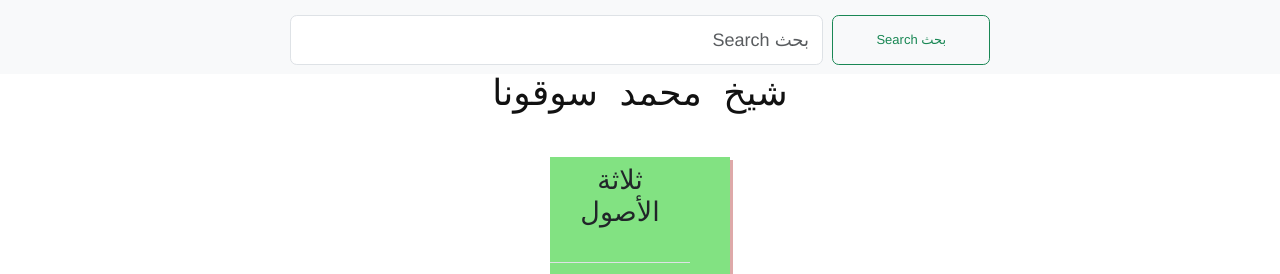
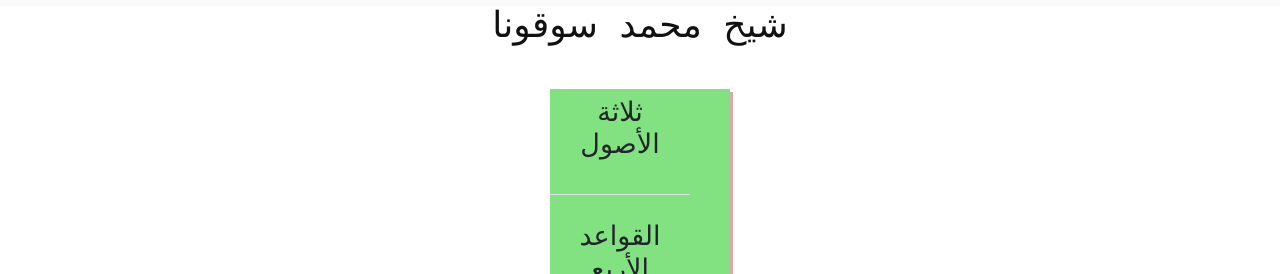
Before and after one commit to nazircamara/SoninikaraMaisi, a plain HTML site: page sokona.html in a window 1280 px wide. Shown: the part 889-1163 px from the top of the page. Drawn offline with nearby package versions, Linux system fonts and the light colour scheme.

Commit message:
remove search bar

```diff
--- a/sokona.html
+++ b/sokona.html
@@ -17,14 +17,6 @@
 </head>
 <main-hearder></main-hearder>
 
-  <nav class="navbar navbar-expand-lg bg-body-tertiary" style="">
-        <form class="d-flex" role="search" style="position: relative; width: 700px; margin: auto;">
-          <input class="form-control me-2" type="search" placeholder="بحث Search"  aria-label="Search" style="direction: rtl;">
-          <button class="btn btn-outline-success" type="submit" style="font-size: small; height: 50px; width: 200px;">Search  بحث</button>
-        </form>
-      </div>
-    </div>
-  </nav>
     <body>
        <h2 class="sheick-name">شيخ محمد سوقونا</h2>
   <section id="lessons">
```
